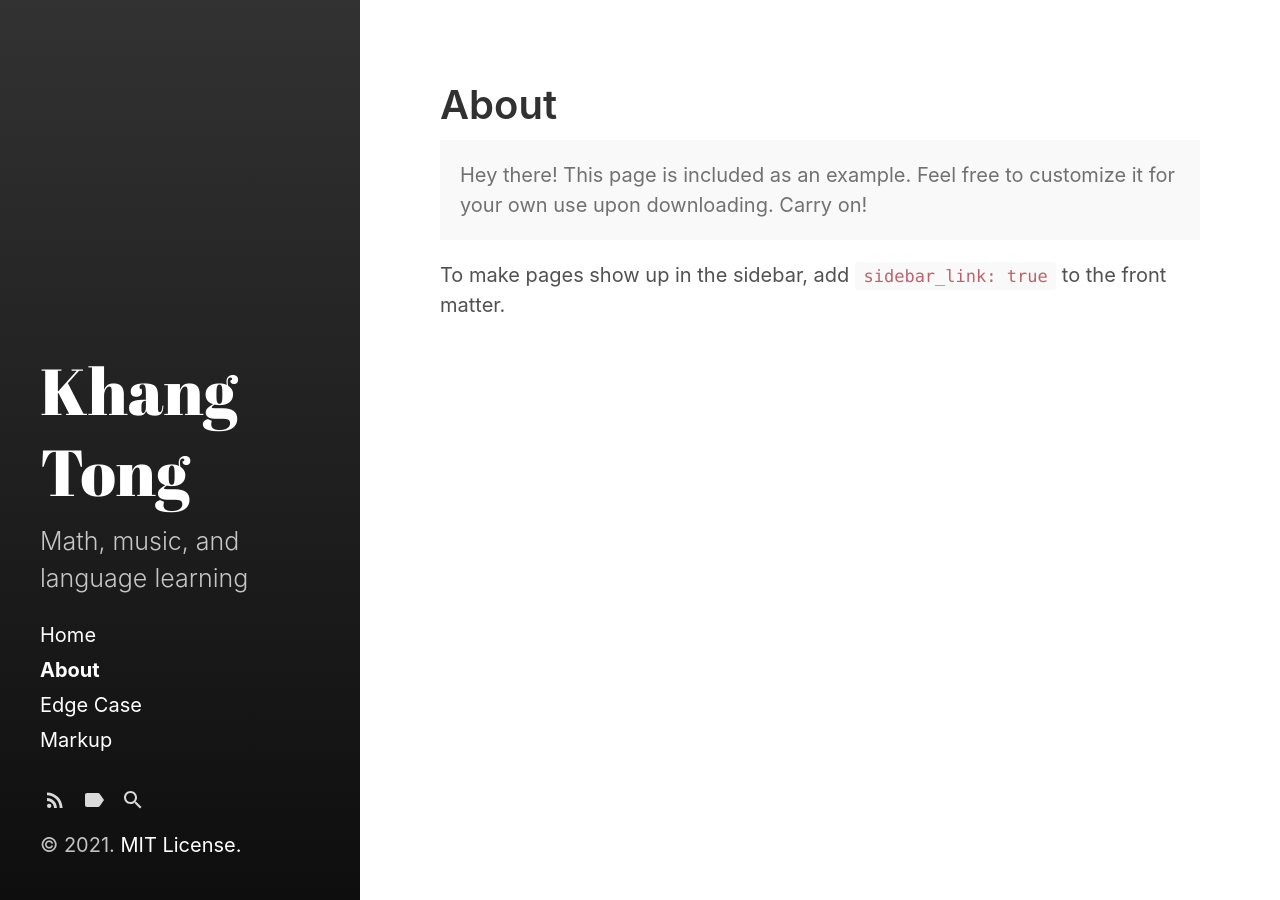
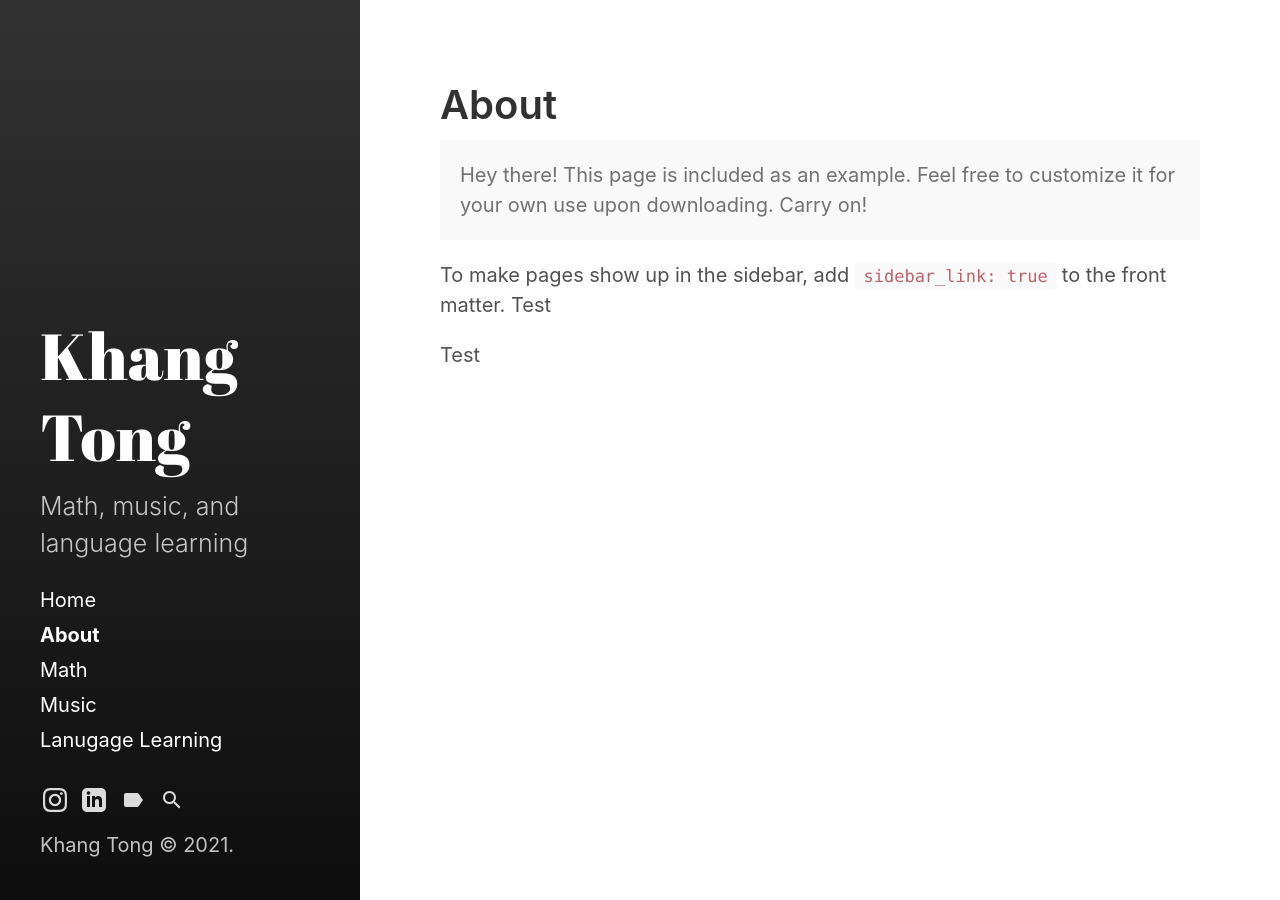
Before and after one commit to hophopkhangaroo/khangtong, a Jekyll site: the page built from about.md, in a window 1280 px wide. Built offline with Jekyll 4.4.1, drawn with Linux system fonts in a browser that asks for light colours.

Commit message:
Social icons and new sidebar pages

```diff
--- a/_includes/copyright.html
+++ b/_includes/copyright.html
@@ -1,4 +1,3 @@
 <p>
-  &copy; {{ site.time | date: '%Y' }}.
-  <a href="{{ "/LICENSE.md" | relative_url }}">MIT License.</a>
+  Khang Tong &copy; {{ site.time | date: '%Y' }}.
 </p>
--- a/_includes/sidebar-icon-links.html
+++ b/_includes/sidebar-icon-links.html
@@ -12,10 +12,24 @@
     </a>
     {% endif %}
 
+    <!--
         <a id="subscribe-link"
        class="icon" title="Subscribe" aria-label="Subscribe"
        href="{{ site.feed.path | default: 'feed.xml' | relative_url }}">
         {% include svg/feed.svg %}
+    </a>
+        -->
+
+    <a id="instagram-link"
+       class="icon" title="Instagram" aria-label="Instagram"
+       href="https://www.instagram.com/khang.aroo">
+        {% include svg/instagram.svg %}
+    </a>
+
+    <a id="linkedin-link"
+       class="icon" title="LinkedIn" aria-label="LinkedIn"
+       href="https://www.linkedin.com/in/khangtong">
+        {% include svg/linkedin.svg %}
     </a>
 
     {% comment %}
--- a/_layouts/page.html
+++ b/_layouts/page.html
@@ -2,7 +2,7 @@
 layout: default
 ---
 <header>
-  {% include back-link.html %}
+ <!-- {% include back-link.html %} -->
   <h1 class="page-title">{{ page.title }}</h1>
 </header>
 <div class="content">
--- a/about.md
+++ b/about.md
@@ -11,3 +11,6 @@ sidebar_link: true
 
 To make pages show up in the sidebar, add `sidebar_link: true` to the front
 matter.
+Test
+
+Test
--- /dev/null
+++ b/category/music.md
@@ -0,0 +1,4 @@
+---
+layout: category
+title: Music
+---
--- a/index.html
+++ b/index.html
@@ -6,12 +6,11 @@ title: Home
 <h1>Hello!</h1>
 <br>
 
-<img style="text-align:center;" src="assets/img/khang-home.JPG" width="350" alt="Home page image"/>
+<img src="assets/img/khang-home.JPG" width="350" style="float:left; margin:0 25px 0 0;" alt="Home page image"/>
 
 <p>Khang Tong is a San Diego-based mathematician, musician, and language enthusiast.
 Here, you will find his:</p>
-
-<ul>
+    <ul style="overflow:hidden;">
         <li>Lecture notes</li>
         <li>Math blog</li>
         <li>Projects</li>
@@ -19,5 +18,4 @@ Here, you will find his:</p>
         <li>Posts about language learning</li>
         <li>and other miscellaneous intrigues</li>
     </ul>
-
 <p>Thanks for stopping by!</p>
```
Also changed, not shown: category/edge-case.md (deleted, +0 -27 lines), category/language-learning.md (added, +7 -0 lines), category/markup.md (deleted, +0 -6 lines), category/math.md (added, +6 -0 lines), _includes/svg/instagram.svg (added), _includes/svg/linkedin.svg (added), 1 other file. Lines whose indentation alone changed are shown as unchanged.
